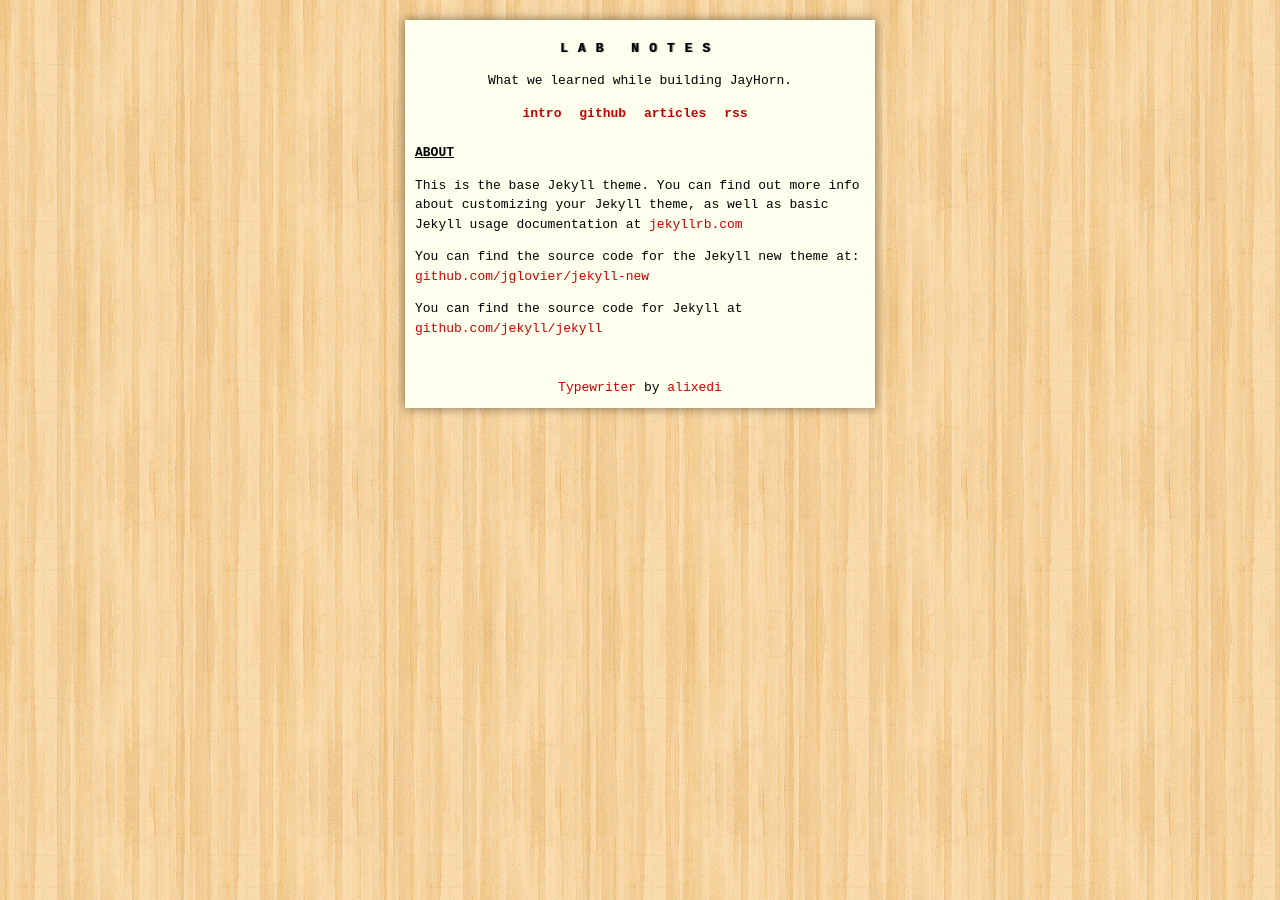
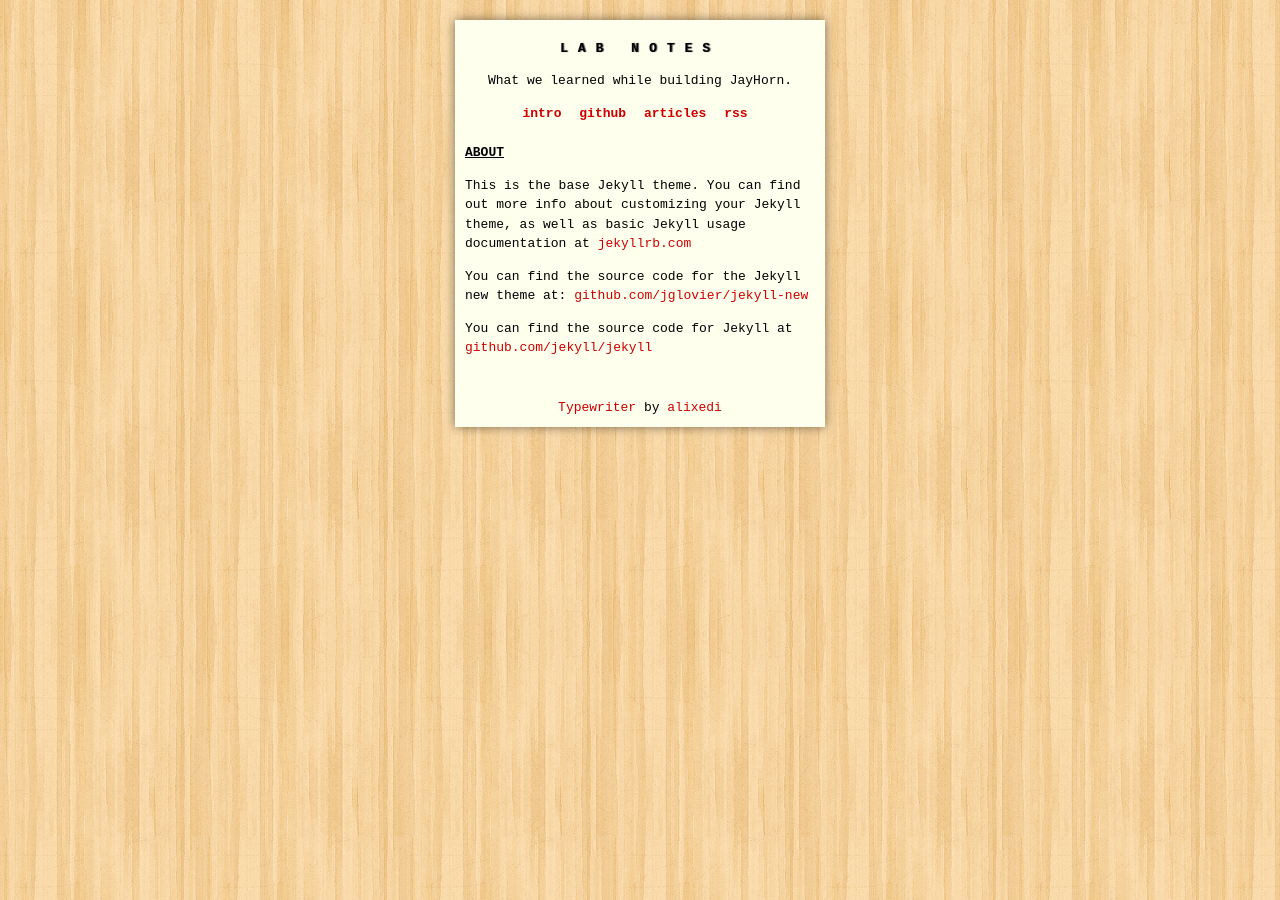
Before and after one commit to jayhorn/jayhorn, a Jekyll site: the page built from about.md, in a window 1280 px wide. Built offline with Jekyll 4.4.1, drawn with Linux system fonts in a browser that asks for light colours.

Commit message:
Update main.css

```diff
--- a/css/main.css
+++ b/css/main.css
@@ -143,10 +143,11 @@ footer {
   .container {
     padding: 10px;
     margin: 10px auto 0;
-    width: 450px;
+    width: 350px;
   }
   body {
-   margin: 20px;
+   margin: 20px 0px;
+   padding: 0px 20px;
   }
   .header {
     margin-bottom: 20px;
```
